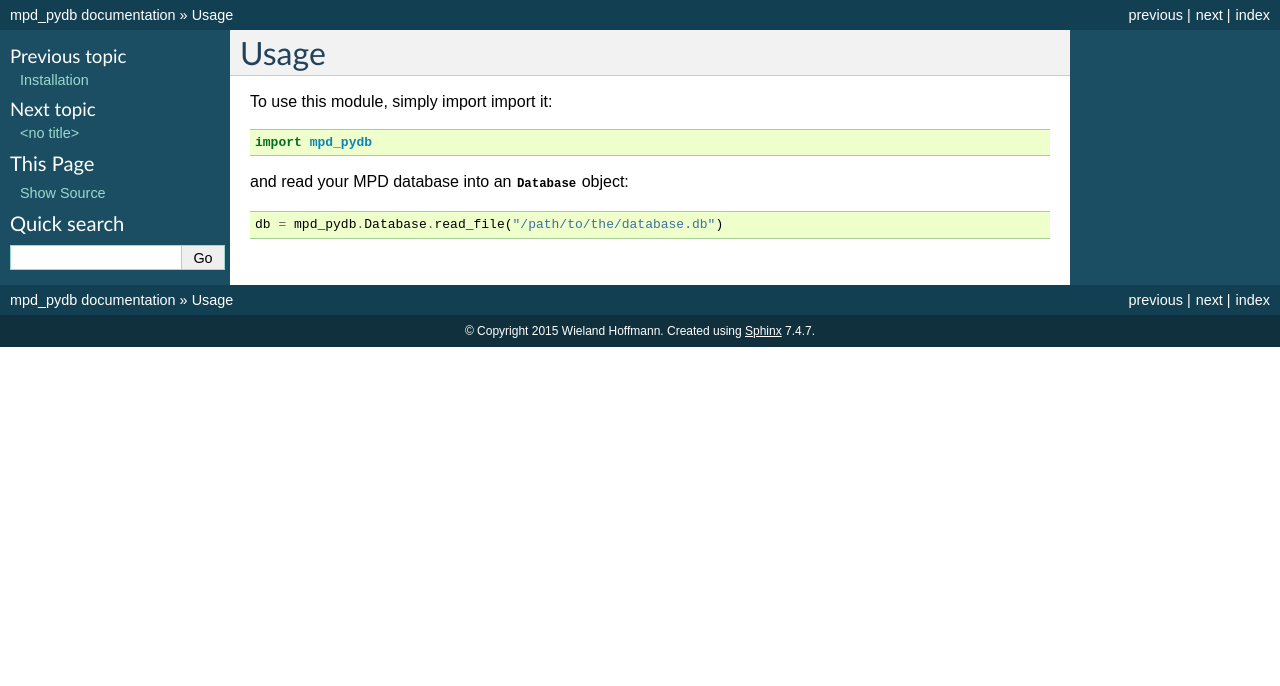
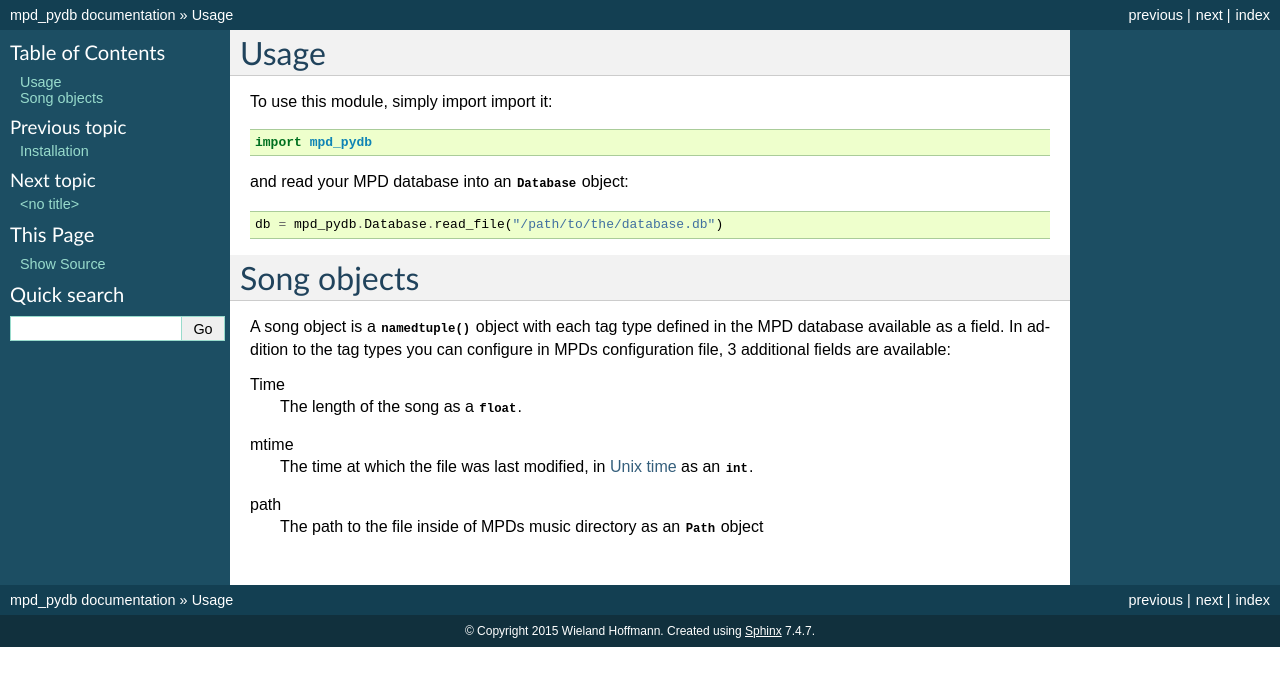
Before and after one commit to mineo/mpd_pydb, a Sphinx documentation site: the page built from docs/source/usage.rst, in a window 1280 px wide. Shown: the top 686 px of the page. Built offline with Sphinx 7.4.7, drawn with Linux system fonts in a browser that asks for light colours; the version number could not be read and is left out.

Commit message:
Document additionally available fields

```diff
--- a/docs/source/conf.py
+++ b/docs/source/conf.py
@@ -33,7 +33,8 @@ autodoc_default_flags = ["members", "undoc-members", "show-inheritance"]
 autoclass_content = "both"
 
 intersphinx_mapping = {'python': ('https://docs.python.org/2.7', None),
-                       'pd': ('http://pandas.pydata.org/pandas-docs/stable', None)}
+                       'pd': ('http://pandas.pydata.org/pandas-docs/stable', None),
+                       'pathlib': ('https://pathlib.readthedocs.org/en/1.0.1/', None)}
 
 # Add any paths that contain templates here, relative to this directory.
 templates_path = ['_templates']
--- a/docs/source/usage.rst
+++ b/docs/source/usage.rst
@@ -8,3 +8,21 @@ To use this module, simply import import it::
 and read your MPD database into an :class:`~mpd_pydb.db.Database` object::
 
   db = mpd_pydb.Database.read_file("/path/to/the/database.db")
+
+Song objects
+============
+
+A song object is a :func:`~collections.namedtuple` object with each tag type
+defined in the MPD database available as a field. In addition to the tag types
+you can configure in MPDs configuration file, 3 additional fields are available:
+
+Time
+    The length of the song as a :class:`~float`.
+
+mtime
+    The time at which the file was last modified, in `Unix time
+    <https://en.wikipedia.org/wiki/Unix_time>`_ as an :class:`~int`.
+
+path
+    The path to the file inside of MPDs music directory as an
+    :class:`~pathlib:pathlib.Path` object
```
